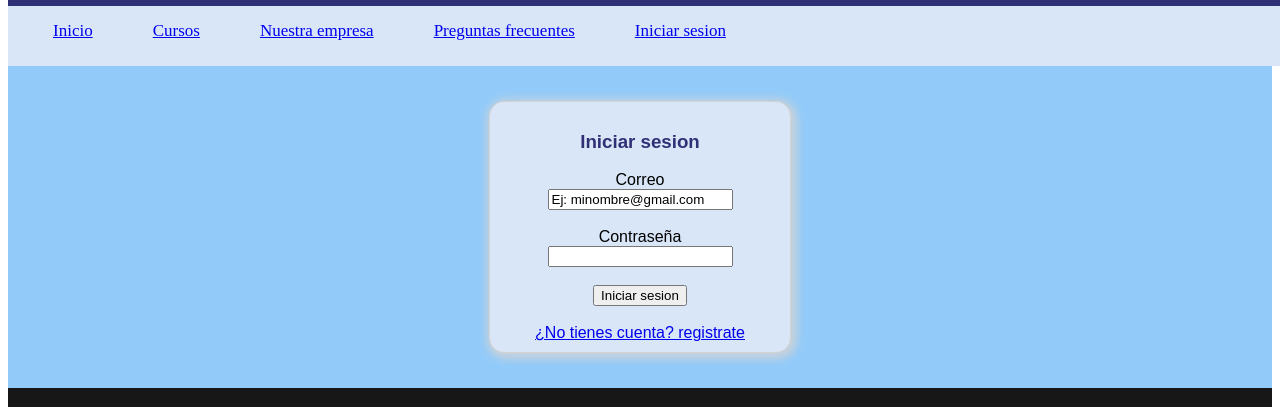
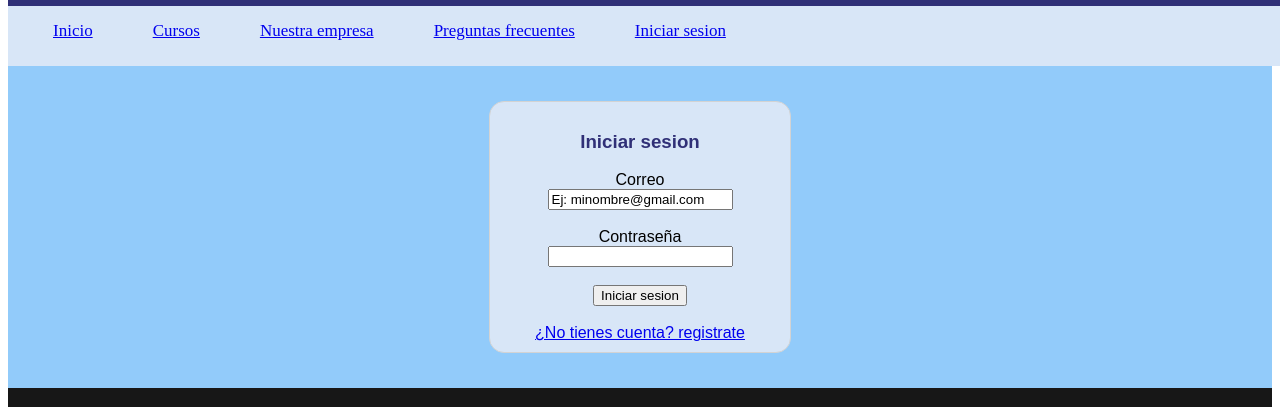
Before and after one commit to DiegoPerez1234/PaginaCursosenHTMLyCSS, a website: page pagina en html y css puro/iniciarsesion.html in a window 1280 px wide. Shown: the part 62-469 px from the top of the page. Drawn offline with Linux system fonts and the light colour scheme.

Commit message:
Update estilosiniciarsesion.css

```diff
--- a/assets/css/estilosiniciarsesion.css
+++ b/assets/css/estilosiniciarsesion.css
@@ -61,7 +61,6 @@ a:hover{
     margin: 10px;
     border: 1px solid lightgray;
     background-color: rgb(216, 230, 247);
-    box-shadow: 2px 2px 8px 4px #d3d3d3d1;
     border-radius:15px;
     font-family: sans-serif;
 }
```
